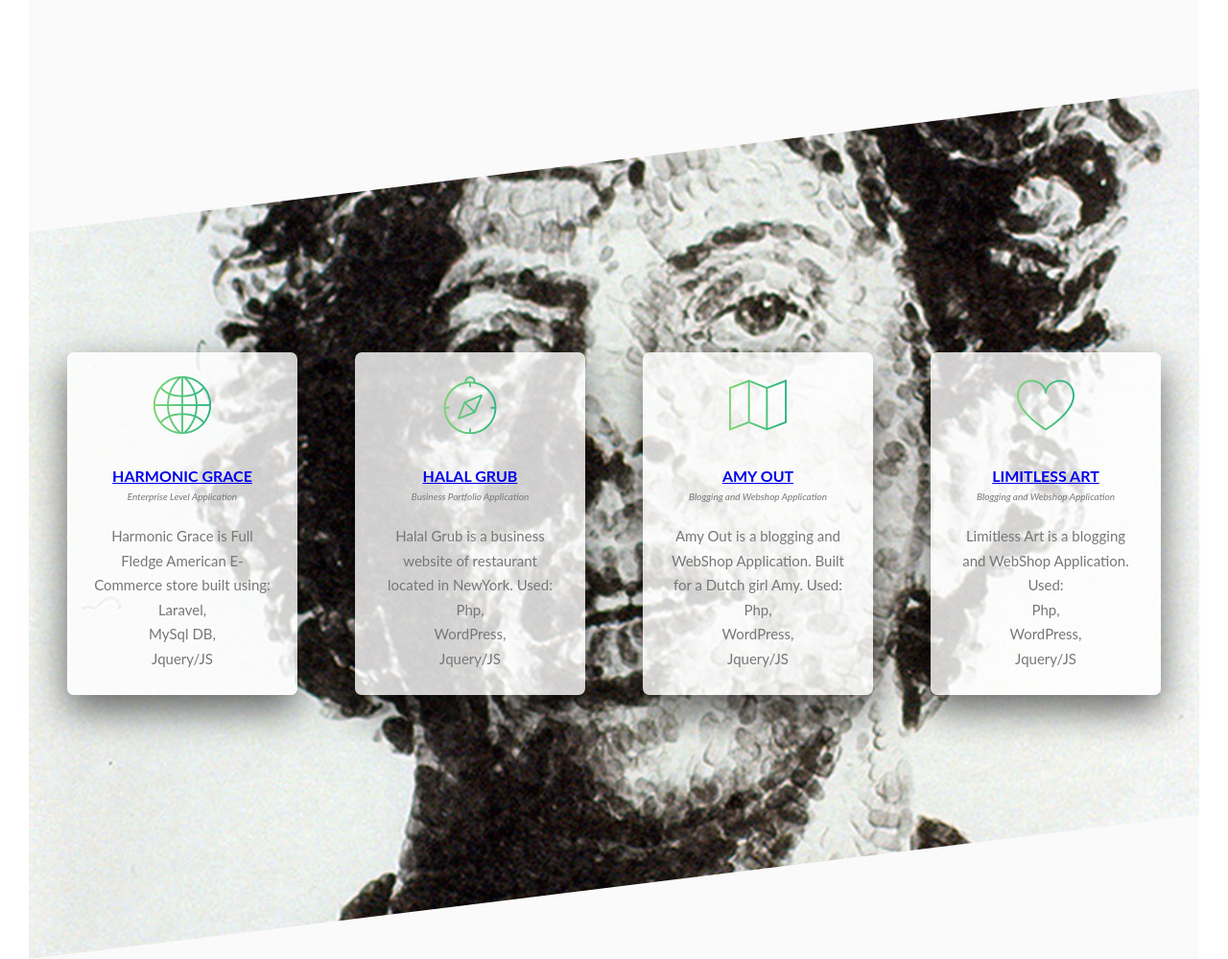
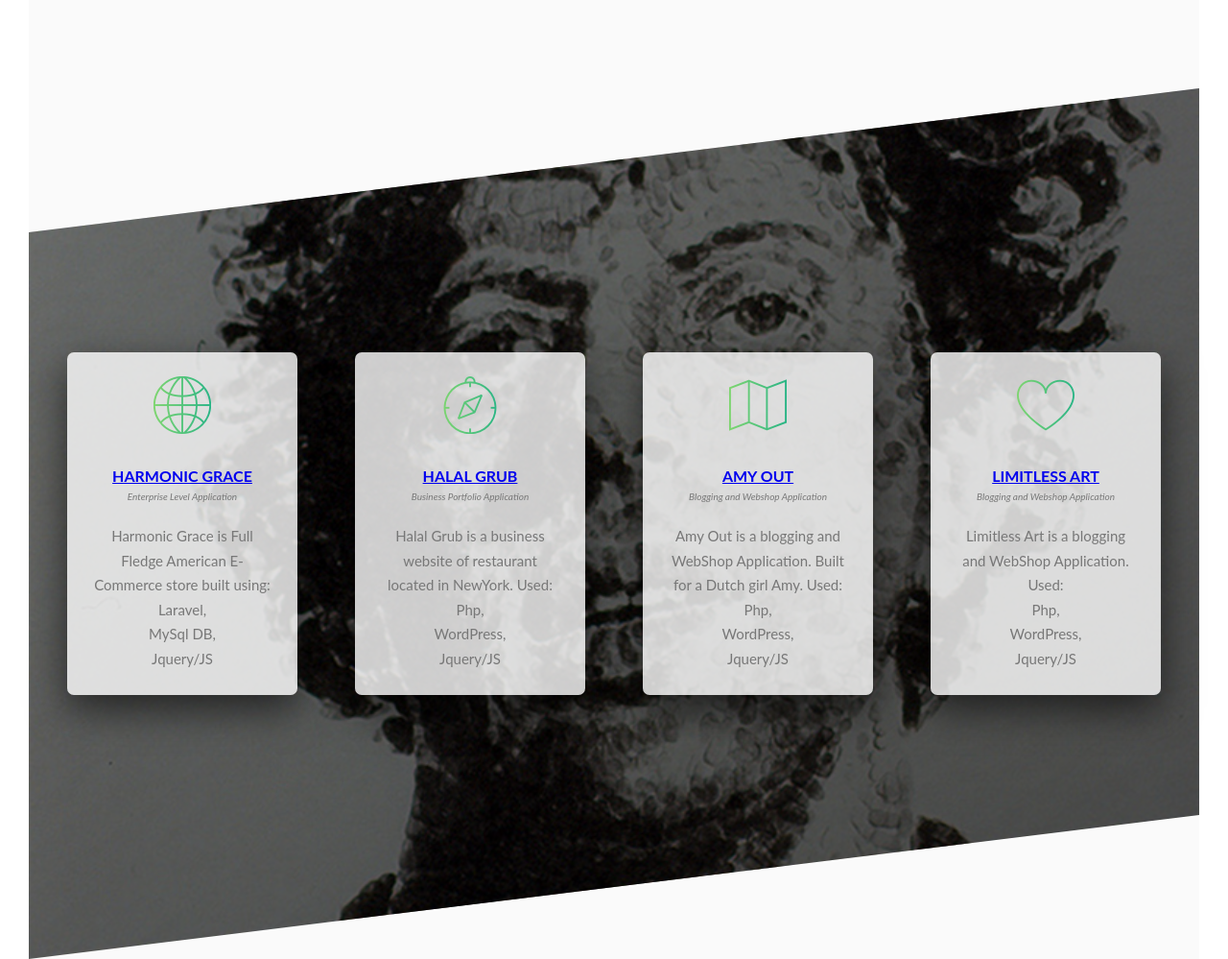
Before and after one commit to SujalPaudel/SujalPaudel.github.io, a plain HTML site: page index.html in a window 1280 px wide. Shown: the part 1329-2328 px from the top of the page at 96% size. Drawn offline with Linux system fonts and the light colour scheme; a script that the page names is missing.

Commit message:
changes in the image of chuck real

```diff
--- a/css/style.css
+++ b/css/style.css
@@ -665,7 +665,7 @@ body {
 
 .section-features {
   padding: 20rem 0;
-  background-image: url(../img/chuck_real.jpg);
+  background-image: linear-gradient(to right bottom, rgba(0, 0, 0, 0.57), rgba(0, 0, 0, 0.7)),url(../img/chuck_real.jpg);
   background-size: cover;
   transform: skewY(-7deg);
   margin-top: -8rem; }
```
